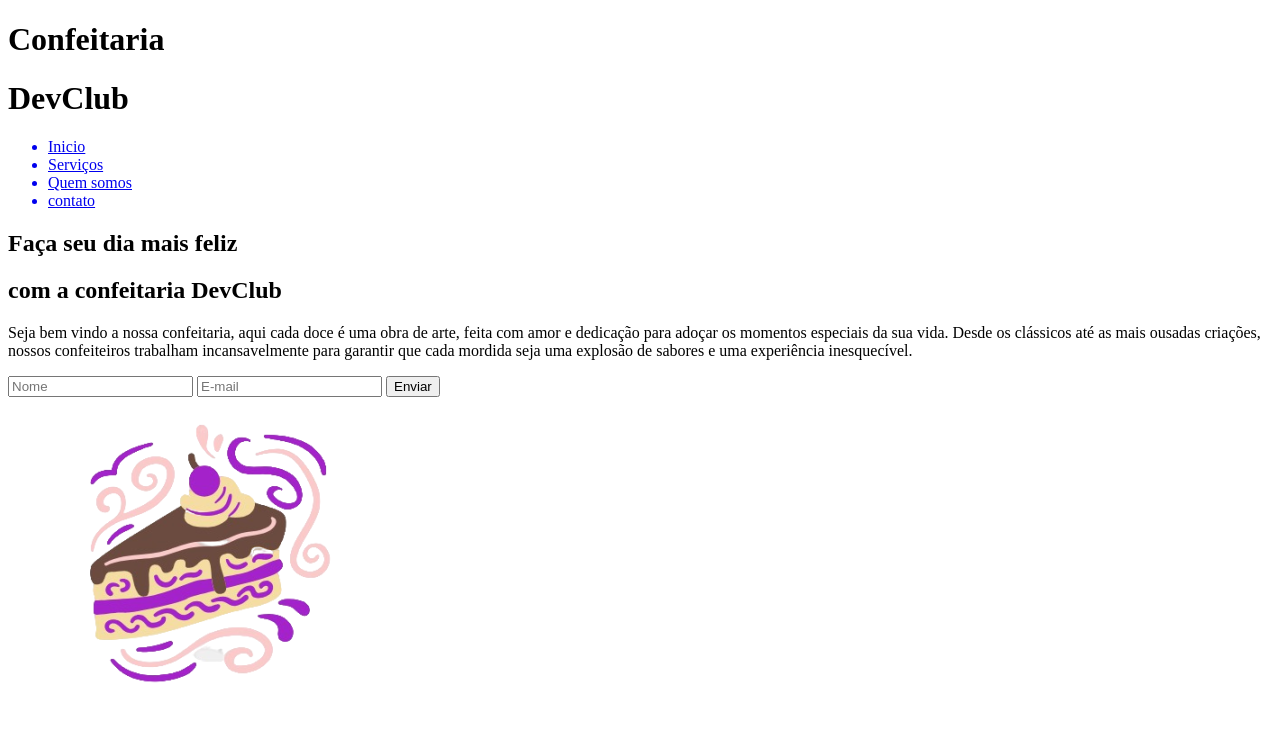
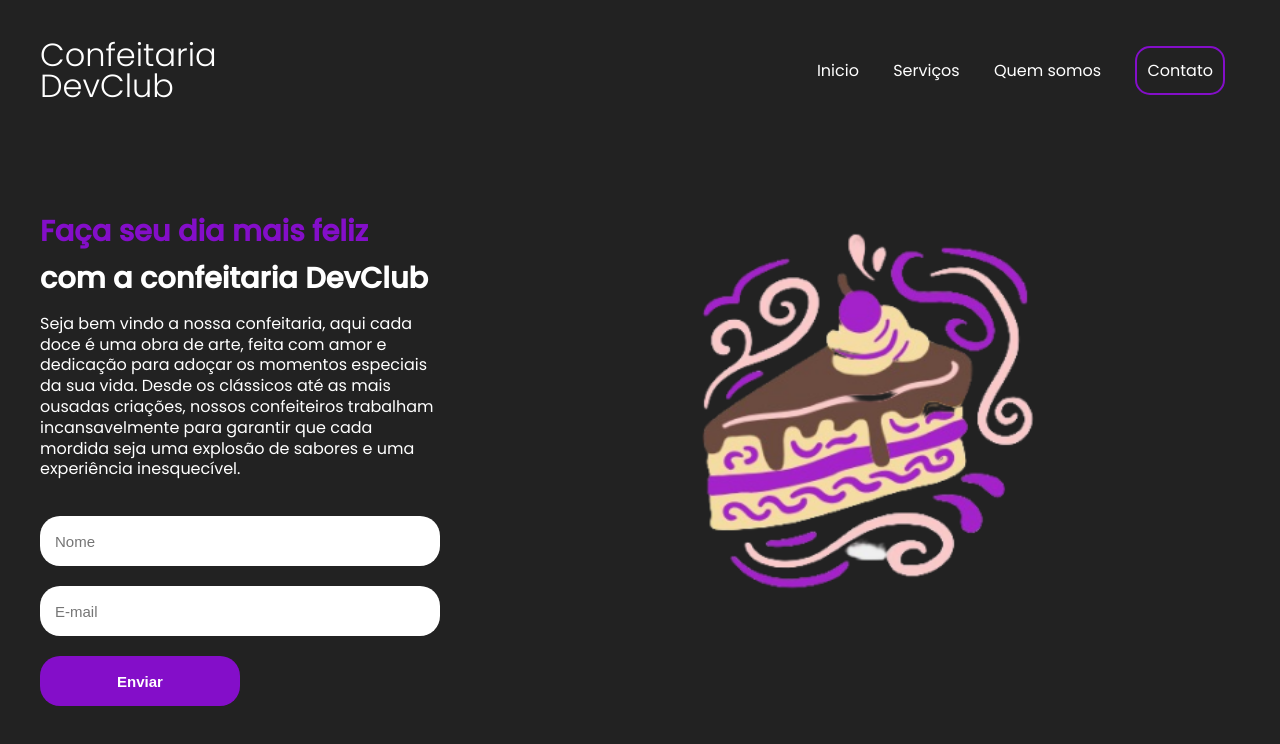
Before and after one commit to lbastoss/Confeitaria, a plain HTML site: page index.html in a window 1280 px wide. Drawn offline with Linux system fonts and the light colour scheme.

Commit message:
Estilizando a pagina

```diff
--- a/index.html
+++ b/index.html
@@ -4,6 +4,10 @@
 <head>
     <meta charset="UTF-8">
     <meta name="viewport" content="width=device-width, initial-scale=1.0">
+    <link rel="preconnect" href="https://fonts.googleapis.com">
+    <link rel="preconnect" href="https://fonts.gstatic.com" crossorigin>
+    <link href="https://fonts.googleapis.com/css2?family=Poppins:wght@300;400;500&display=swap" rel="stylesheet">
+    <link rel="stylesheet" href="./styles.css">
     <title>Confeitaria</title>
 </head>
 
@@ -25,7 +29,7 @@
                 <li>Quem somos</li>
             </a>
             <a href="#">
-                <li>contato</li>
+                <li class="contato">Contato</li>
             </a>
         </ul>
     </header>
@@ -47,8 +51,8 @@
             </p>
 
             <form>
-                <input type="text"  placeholder="Nome">
-                <input type="email"  placeholder="E-mail">
+                <input type="text" placeholder="Nome">
+                <input type="email" placeholder="E-mail">
                 <input type="submit" value="Enviar">
 
             </form>
--- /dev/null
+++ b/styles.css
@@ -0,0 +1,133 @@
+body {
+    background-color: rgb(34, 34, 34);
+    color: white;
+    max-width: 1200px;
+    margin: 0 auto;
+    padding: 15px;
+    font-family: "Poppins", sans-serif;
+    overflow: hidden;
+    /* tirar scrow lateral */
+
+}
+
+
+header {
+    display: flex;
+    flex-direction: row;
+    /* para ficar em linha */
+    justify-content: space-between;
+    /* crirar espaço um do outro */
+    align-items: center;
+}
+
+.title {
+    flex-direction: column;
+    /* para ficar um baixo do outro */
+    line-height: 10px;
+    /* para nao ficar colado */
+
+}
+
+ul {
+    list-style: none;
+    /* retirar a bolinha da ul */
+}
+
+a {
+    color: white;
+    text-decoration: none;
+    /* retirar o traço */
+    font-size: 1em;
+}
+
+a:hover {
+    color: rgb(132, 14, 201);
+    transition: 0.3s all;
+    /* suavizar a transição */
+}
+
+
+.contato {
+    border: 2px solid rgb(132, 14, 201);
+    padding: 10px;
+    border-radius: 15px;
+}
+
+.contato:hover {
+    background-color: rgb(132, 14, 201);
+    color: white;
+}
+
+li {
+    display: inline-block;
+    margin: 15px;
+}
+
+h1 {
+    font-weight: 300;
+}
+
+main {
+    display: flex;
+    flex-direction: row;
+    margin-top: 70px;
+}
+
+h2 {
+    font-size: 1.8em;
+    line-height: 0.8em;
+
+}
+
+span {
+    color: rgb(132, 14, 201);
+
+}
+
+p {
+    line-height: 1.3em;
+    max-width: 400px;
+
+}
+
+img {
+    width: 100%;
+    max-width: 600px;
+    margin-left: 150px;
+}
+
+form {
+    display: flex;
+    flex-direction: column;
+    width: 100%;
+
+}
+
+form [type="submit"] {
+    /* para estilizar um elemento dentro do form sem clicar class ou div */
+
+    height: 50px;
+    width: 50%;
+    background-color: rgb(132, 14, 201);
+    color: white;
+    font-weight: bold;
+    cursor: pointer;
+    }
+
+    form [type="submit"]:hover {
+        opacity: .5;
+        transition: 0.3s;
+    }
+
+    input {
+        margin-top: 20px;
+        height: 20px;
+        padding: 15px;
+        border-radius: 20px;
+        border: none;
+        font-size: 15px;
+    }
+
+    input:focus {
+        outline: 2px solid rgb(132, 14, 201);
+    }
```
